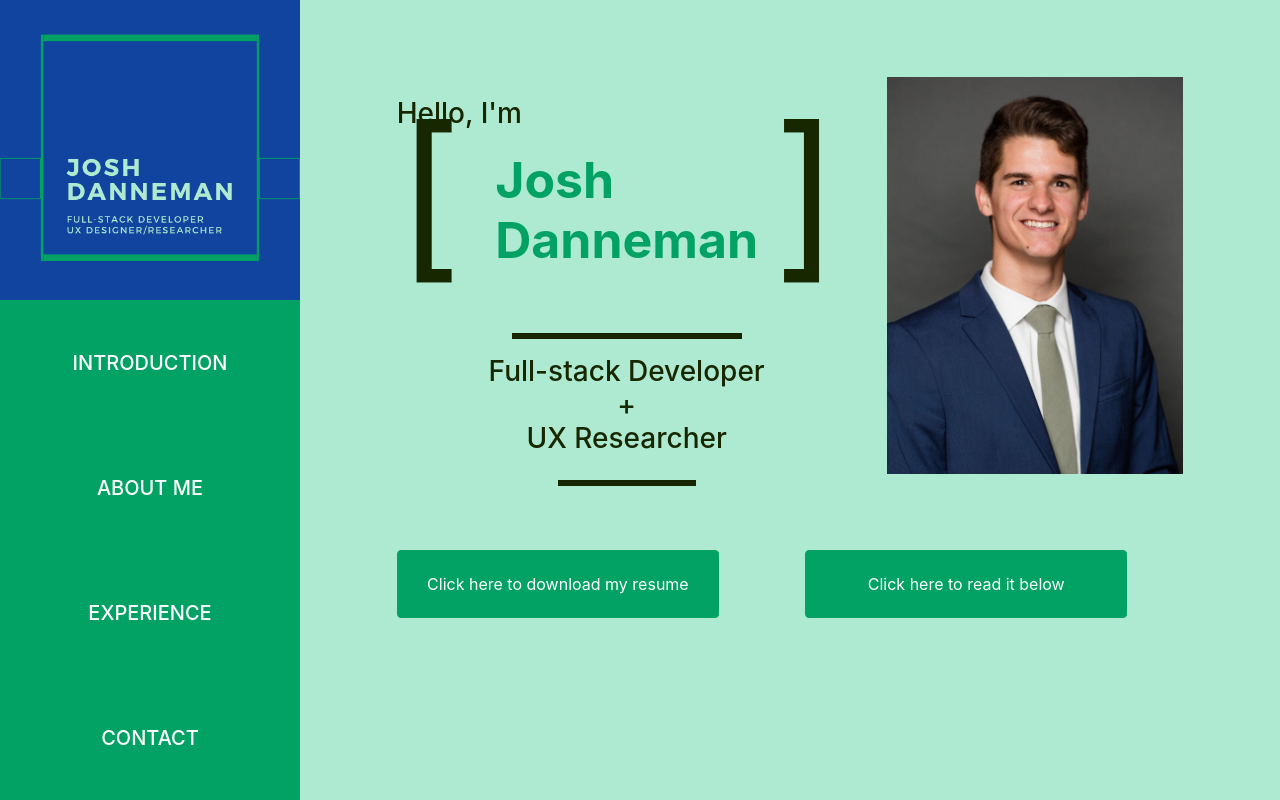
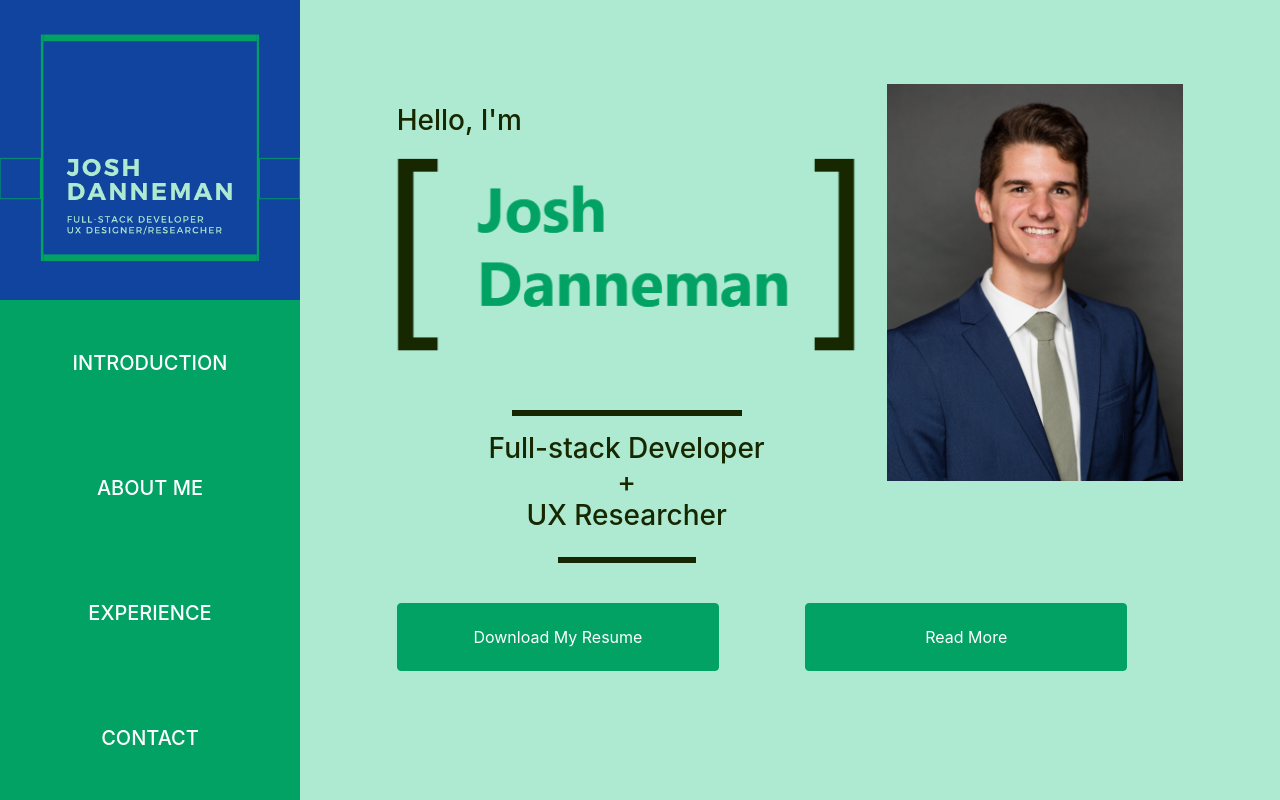
Before and after one commit to joshdn2/resume, a React (Create React App) app: page / in a window 1280 px wide. Built offline with nearby package versions, Linux system fonts and the light colour scheme.

Commit message:
added buttons in intro

```diff
--- a/src/App.css
+++ b/src/App.css
@@ -1,7 +1,6 @@
 .notSidebar {
   flex: 1;
   background: var(--high-contrast-light);
-  z-index: 1;
   min-width: 0px;
   display: flex;
   flex-direction: column;
@@ -13,7 +12,6 @@
 .notSidebarSmall{
   flex: 1;
   background: var(--high-contrast-light);
-  z-index: 1;
   min-width: 0px;
   display: flex;
   flex-direction: column;
@@ -34,15 +32,12 @@
 .sidebar {
   color: var(--very-light);
   background-color: var(--accent-color);
-  transition: .3s ease-in-out width;
   box-sizing: border-box;
   position: fixed;
   width: var(--sidebar-width-opened);
   height: calc(100%);
   z-index: 2;
-  pointer-events: none;
   text-align: center;
-  z-index:1;
 }
 
 .sidebarSmall{
@@ -54,16 +49,12 @@
   background-color: var(--accent-color);
   width:100%;
   position: relative;
+  z-index: 3;
 }
 
-#introduction:hover{
-  cursor:pointer;
-}
-
-a:hover {
-  opacity:0.5;
+.linkSection:hover{
   cursor: pointer;
-  z-index:20;
+  background-color: var(--medium-contrast-dark);
 }
 
 .linkText{
--- a/src/App.js
+++ b/src/App.js
@@ -2,10 +2,11 @@ import React from 'react'
 import logo from './logo.svg'
 import './App.css'
 import 'bootstrap/dist/css/bootstrap.min.css'
-import {Container, Row, Col} from 'react-bootstrap'
+import {Container, Row, Col, Button} from 'react-bootstrap'
 import myLogo from "./logopic.png"
 import NotSidebar from "./NotSidebar/NotSidebar"
 import { HelpBlock } from 'react-bootstrap'
+import { directive } from '@babel/types'
 
 export default function App() {
 
@@ -25,7 +26,7 @@ let widthTest = false
         {!widthTest && arrLinks.map((l) => {
           return (
             <div id={l.link} className="linkSection" >
-              <a><h5 className="linkText">{l.name}</h5></a>
+              <h5 className="linkText">{l.name}</h5>
             </div>
           )
         })}
--- a/src/NotSidebar/NotSidebar.css
+++ b/src/NotSidebar/NotSidebar.css
@@ -37,9 +37,17 @@
     background-color: var(--contrast-color-bright-dark);
 }
 
+.namePic{
+    width:100%;
+}
+
 .resumeReadButton{
     background-color: var(--accent-color);
     border-color: var(--accent-color);
     width:150%;
     height:180%;
 }
+
+.resumeReadButton:hover {
+    background-color: var(--medium-contrast-dark);
+}
--- a/src/NotSidebar/NotSidebar.js
+++ b/src/NotSidebar/NotSidebar.js
@@ -2,6 +2,8 @@ import React from 'react'
 import './NotSidebar.css'
 import 'bootstrap/dist/css/bootstrap.min.css'
 import profPic from "../DannemanJoshua_Online.jpg"
+import namePic from "../picresume.png"
+import resume from "../Josh_Danneman_Resume.pdf"
 import {Container, Row, Col, Button} from 'react-bootstrap'
 
 export default function App() {
@@ -9,6 +11,7 @@ export default function App() {
     let arrSkills = [
         'ReactJS','UX Research','Database Design','Node.js','Systems Analysis','SQL'
     ]
+
 
     let widthTest = false
     if(window.innerWidth < 1048) widthTest = true
@@ -21,10 +24,10 @@ export default function App() {
                 <Col md={6}className="headers">
                     <h3 style={{marginTop:"20px"}}>Hello, I'm </h3>
                     <Row>
-                        <Col sm={0}>{ !widthTest && <div className="bracket">[</div>}</Col>
-
+                        <img src={namePic} className="namePic"></img>
+                        {/* <Col>{ !widthTest && <div className="bracket">[</div>}</Col>
                         <h1 className="nameTitle"><strong>Josh<br/> Danneman</strong></h1>
-                        <Col sm={0}>{ !widthTest && <div className="bracket">]</div>}</Col>
+                        <Col>{ !widthTest && <div className="bracket">]</div>}</Col> */}
                     </Row>
                     <br/>
                     <hr className='lineBreakTop'/>
@@ -47,15 +50,19 @@ export default function App() {
                 </Col>
                 <Col md={1}></Col>
             </Row>
-            <br/><br/>
+            <br/>
             <Row>
                 <Col md={1}></Col>
                 <Col md={3}>
-                    <Button className="resumeReadButton">Click here to download my resume</Button>
+                    <a href={resume} download>
+                        <Button className="resumeReadButton">
+                            <div style={{verticalAlign:"middle"}}>Download My Resume</div>
+                        </Button>
+                    </a>
                 </Col>
                 <Col md={2}></Col>
                 <Col md={3}>
-                    <Button className="resumeReadButton">Click here to read it below</Button>
+                    <Button className="resumeReadButton">Read More</Button>
                 </Col>
                 <Col md={2}></Col>
             </Row>
```
Also changed, not shown: src/picresume.png (added), 1 other file (tests, documents, lock files or other folders).
